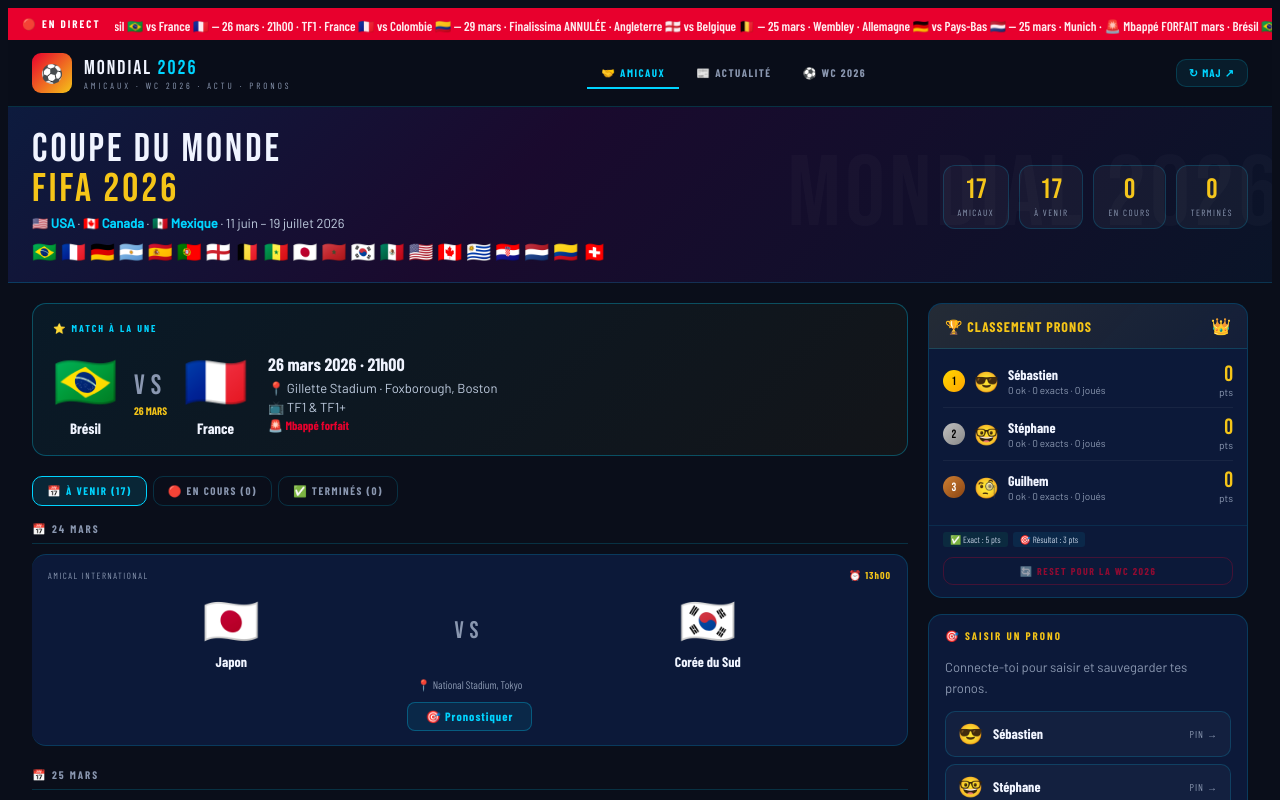
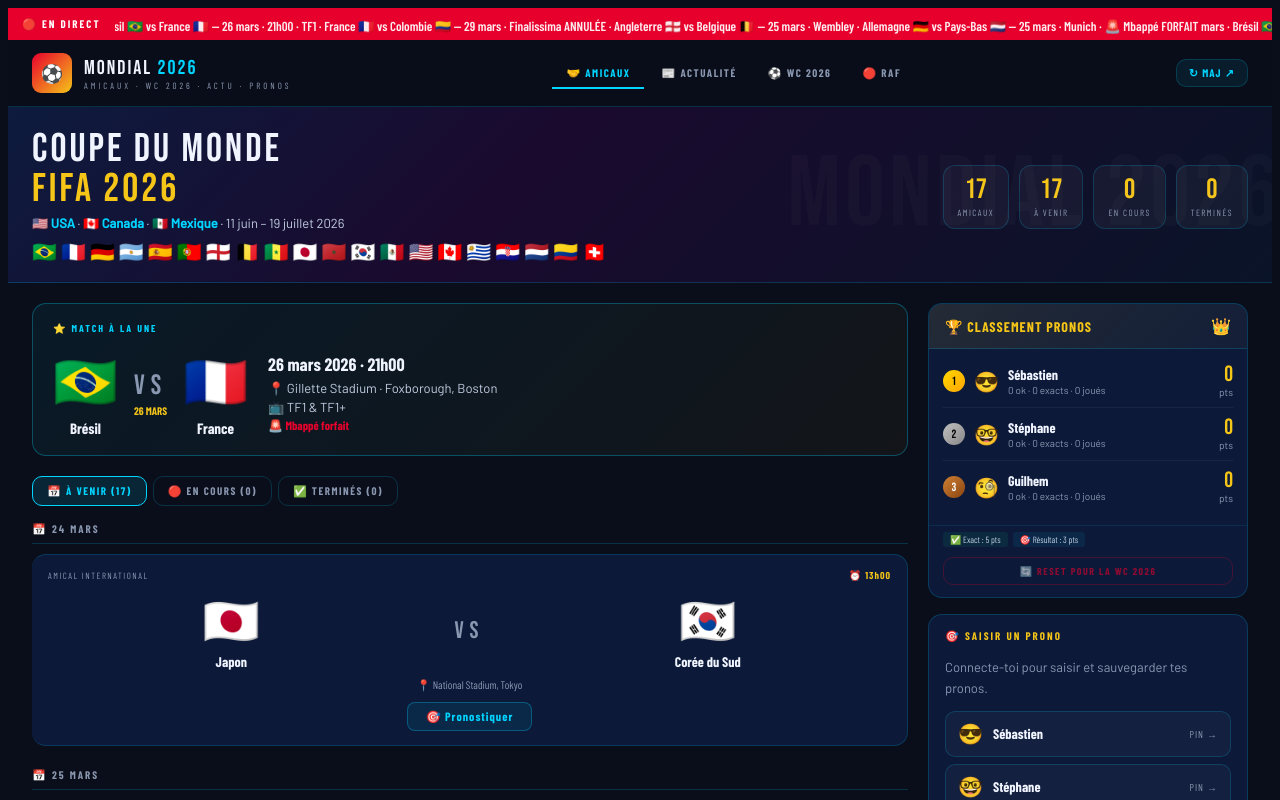
Before and after one commit to SpottedRodez/mondial2026, a React (Vite) app: page / in a window 1280 px wide. Shown: the top 800 px of the page. Built offline with nearby package versions, Linux system fonts and the light colour scheme.

Commit message:
Update App.jsx

```diff
--- a/src/App.jsx
+++ b/src/App.jsx
@@ -47,6 +47,34 @@
     { id:6, source:"BBC SPORT", hot:false, icon:"🏴󠁧󠁢󠁥󠁮󠁧󠁿", title:"England vs Belgium at Wembley, then Japan — Southgate's squad named",  summary:"Full squad selected for the two March friendlies.", time:"il y a 6h" },
     { id:7, source:"RMC SPORT", hot:false, icon:"🎙️", title:"Maroc : Brahim Diaz convoqué pour les amicaux de mars",                summary:"L'international marocain du Real Madrid dans la liste.", time:"il y a 8h" },
     { id:8, source:"EUROSPORT", hot:false, icon:"📅", title:"17 amicaux impliquant des équipes qualifiées WC du 24 mars au 1er avril", summary:"Programme complet de la trêve internationale de mars 2026.", time:"il y a 10h" },
+  ],
+};
+
+
+// ── DONNÉES RAF ───────────────────────────────────────
+const RAF = {
+  lastUpdate: "21 mars 2026",
+  classement: { pos:5, pts:43, j:28, v:13, n:14, d:1, bp:38, bc:21 },
+  serie: "14 matchs sans défaite en 2026",
+  recents: [
+    { id:"r28", journee:"J28", home:"Rodez AF", hL:"🔴", away:"Bastia",    aL:"🔵", date:"20 mars", status:"done", score:{h:1,a:1}, result:"N",
+      resume:{ texte:"Le RAF dominait mais Bastia arrache le nul. Arconte ouvre sur penalty (24'), Eickmayer égalise (40'). Braat impérial en 2e mi-temps avec deux arrêts décisifs.", buts:["24' Arconte pen. (RAF)","40' Eickmayer (Bastia)"], cartons:[], motm:"Quentin Braat" }},
+    { id:"r27", journee:"J27", home:"Reims",     hL:"⚪", away:"Rodez AF", aL:"🔴", date:"14 mars", status:"done", score:{h:1,a:2}, result:"V",
+      resume:{ texte:"Superbe victoire 2-1 a Reims chez le 2e du classement. 13e match sans defaite, belle demonstration a l'exterieur.", buts:["Reims 1","RAF 2"], cartons:[], motm:"A preciser" }},
+    { id:"r26", journee:"J26", home:"Rodez AF",  hL:"🔴", away:"Grenoble", aL:"🔵", date:"6 mars",  status:"done", score:{h:1,a:0}, result:"V",
+      resume:{ texte:"Victoire solide 1-0 a domicile. 11e match sans defaite. Belle maitrise defensive de Santini.", buts:["RAF 1"], cartons:[], motm:"A preciser" }},
+  ],
+  prochains: [
+    { id:"r29", journee:"J29", home:"Dunkerque", hL:"🔵", away:"Rodez AF",  aL:"🔴", date:"Ven 3 avr 20h00",  venue:"Marcel-Tribut, Dunkerque", status:"future", score:null },
+    { id:"r30", journee:"J30", home:"Rodez AF",  hL:"🔴", away:"Troyes",    aL:"🔵", date:"Lun 13 avr 20h45", venue:"Paul-Lignon, Rodez",       status:"future", score:null },
+    { id:"r31", journee:"J31", home:"Concarneau",hL:"🔵", away:"Rodez AF",  aL:"🔴", date:"Sam 19 avr 15h00", venue:"Roudourou, Concarneau",     status:"future", score:null },
+  ],
+  news: [
+    { id:1, hot:true,  icon:"fire", title:"14 matchs sans defaite : le RAF en route pour les play-offs",     summary:"Rodez porte sa serie a 14 matchs sans defaite en 2026. 5e a 43 pts, a 2 points seulement du 4e." },
+    { id:2, hot:true,  icon:"goal", title:"Arconte : 10 buts cette saison, meilleur buteur ruthénois",        summary:"Son penalty contre Bastia lui permet d'atteindre 10 buts. Il est le principal danger offensif du RAF." },
+    { id:3, hot:false, icon:"glove",title:"Braat impérial : sa double-parade contre Bastia a sauvé le point",summary:"Deux arrets decisifs sur Zaouai en 2e mi-temps, le gardien ruthénois a ete indispensable." },
+    { id:4, hot:false, icon:"cal",  title:"Prochain match : deplaçement à Dunkerque le 3 avril",             summary:"Dunkerque (8e, 38 pts) recoit le RAF au Marcel-Tribut. Match cle pour la course aux play-offs." },
+    { id:5, hot:false, icon:"chart",title:"Classement : 5e a 43 pts, a 2 pts des play-offs directs",         summary:"Avec 6 journées restantes, Rodez peut encore viser les play-offs. Chaque victoire compte." },
   ],
 };
 
@@ -282,10 +310,10 @@
         </div>
 
         <nav style={{display:"flex", gap:3}}>
-          {[["amicaux","🤝 Amicaux"],["actu","📰 Actualité"],["wc","⚽ WC 2026"]].map(([id,lbl])=>(
+          {[["amicaux","🤝 Amicaux"],["actu","📰 Actualité"],["wc","⚽ WC 2026"],["raf","🔴 RAF"]].map(([id,lbl])=>(
             <button key={id} onClick={()=>setMainTab(id)} style={{padding:"7px 14px", fontFamily:"'Barlow Condensed',sans-serif", fontSize:11, fontWeight:700, letterSpacing:1.5, textTransform:"uppercase", cursor:"pointer",
-              border:"none", borderBottom:`2px solid ${mainTab===id?D.cyan:"transparent"}`,
-              background:"transparent", color:mainTab===id?D.cyan:D.gris, marginBottom:-1}}>
+              border:"none", borderBottom:`2px solid ${mainTab===id?(id==="raf"?"#E8002D":D.cyan):"transparent"}`,
+              background:"transparent", color:mainTab===id?(id==="raf"?"#E8002D":D.cyan):D.gris, marginBottom:-1}}>
               {lbl}
             </button>
           ))}
@@ -522,13 +550,24 @@
                   Connecté : {auth.emoji} <strong style={{color:D.blanc}}>{auth.name}</strong>
                 </div>
 
-                <select onChange={e=>{const f=DATA.amicaux.find(x=>x.id===e.target.value)||null;setSelM(f);setS1(1);setS2(0);}}
+                <select onChange={e=>{
+                    const allM=[...DATA.amicaux,...RAF.prochains];
+                    const f=allM.find(x=>x.id===e.target.value)||null;
+                    setSelM(f);setS1(1);setS2(0);
+                  }}
                   value={selM?.id||""}
                   style={{width:"100%", padding:"8px 10px", borderRadius:D.rmd, border:`1px solid ${D.border}`, background:"rgba(255,255,255,0.05)", color:D.blanc, fontFamily:"'Barlow Condensed',sans-serif", fontSize:13, marginBottom:12, outline:"none"}}>
                   <option value="" style={{background:"#0D1B3E"}}>— Sélectionner un match —</option>
-                  {future.map(f=>(
-                    <option key={f.id} value={f.id} style={{background:"#0D1B3E"}}>{f.hL} {f.home} vs {f.away} {f.aL} · {f.date}</option>
-                  ))}
+                  <optgroup label="Amicaux WC 2026" style={{background:"#0D1B3E"}}>
+                    {future.map(f=>(
+                      <option key={f.id} value={f.id} style={{background:"#0D1B3E"}}>{f.hL} {f.home} vs {f.away} {f.aL} · {f.date}</option>
+                    ))}
+                  </optgroup>
+                  <optgroup label="RAF - Ligue 2" style={{background:"#0D1B3E"}}>
+                    {RAF.prochains.map(f=>(
+                      <option key={f.id} value={f.id} style={{background:"#0D1B3E"}}>{f.hL} {f.home} vs {f.away} {f.aL} · {f.date}</option>
+                    ))}
+                  </optgroup>
                 </select>
 
                 {selM && (
@@ -562,7 +601,7 @@
                       const r=results[p.matchId];
                       const ex=r&&p.s1===r.s1&&p.s2===r.s2;
                       const ok=r&&Math.sign(p.s1-p.s2)===Math.sign(r.s1-r.s2);
-                      const m=DATA.amicaux.find(f=>f.id===p.matchId);
+                      const m=[...DATA.amicaux,...RAF.prochains,...RAF.recents].find(f=>f.id===p.matchId);
                       return(
                         <div key={p.matchId} style={{display:"flex", justifyContent:"space-between", alignItems:"center", padding:"6px 0", borderTop:`1px solid rgba(255,255,255,0.05)`, fontSize:12}}>
                           <span style={{color:D.gris, overflow:"hidden", textOverflow:"ellipsis", whiteSpace:"nowrap", maxWidth:140}}>
```
